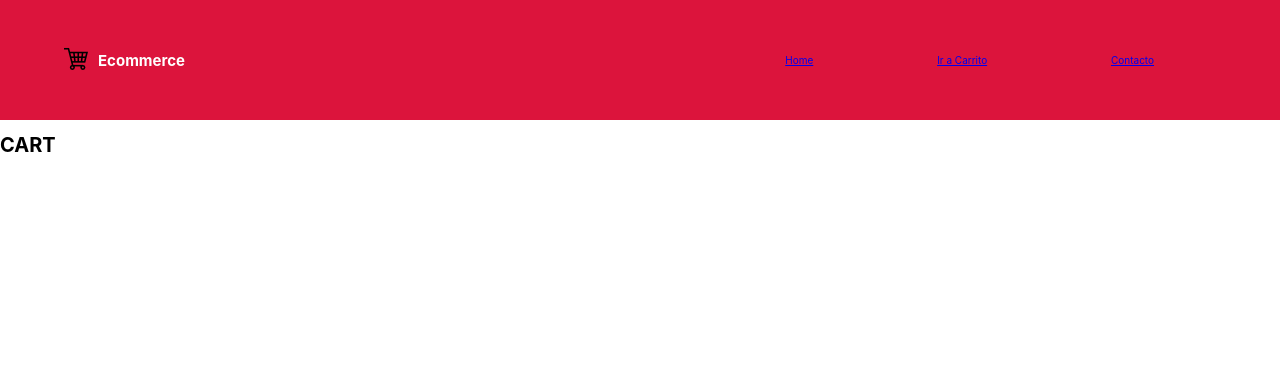
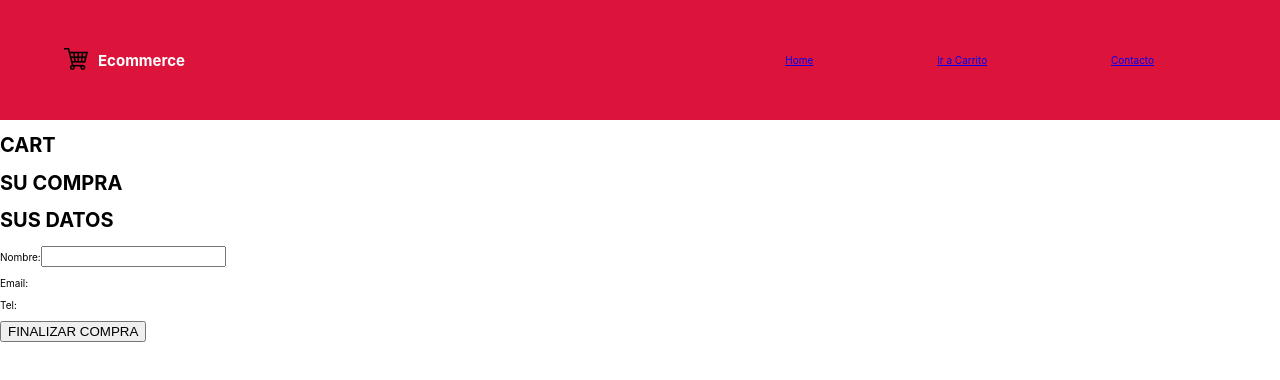
Before and after one commit to cgldev/ecommerce, a React (Create React App) app: page /cart in a window 1280 px wide. Shown: the top 380 px of the page. Built offline with nearby package versions, Linux system fonts and the light colour scheme.

Commit message:
cargar datos a firestore

```diff
--- a/src/components/Cart/Cart.js
+++ b/src/components/Cart/Cart.js
@@ -1,17 +1,43 @@
+import { useState } from "react";
 import { useCartContext } from "../../context/cartContext.js";
+
 export default function Cart() {
   const { games } = useCartContext();
 
+  const [carrito, setCarrito] = useState([]);
+
   console.log(games);
+  console.log(carrito);
+
   return (
     <>
       <h1>CART</h1>
+      <h1>SU COMPRA</h1>
       {games.map((game) => (
         <>
-          <h1>{game.game}</h1>
+          <h2>{game.game}</h2>
           <p>{game.cant}</p>
         </>
       ))}
+      <h1>SUS DATOS</h1>
+      <p>
+        Nombre:<input type="text" id="name"></input>
+      </p>
+      <p>Email:</p>
+      <p>Tel:</p>
+      <button
+        onClick={() => {
+          setCarrito([...carrito, games]);
+          let venta = {
+            buyer: { name: "Cesar", phone: "123456", email: "cesar@cesar.com" },
+            items: carrito,
+            //total: ,
+          };
+          console.log(venta);
+        }}
+      >
+        FINALIZAR COMPRA
+      </button>
     </>
   );
 }
--- a/src/components/Home/Home.js
+++ b/src/components/Home/Home.js
@@ -16,12 +16,14 @@ const Home = () => {
     const itemCollection = db.collection("items");
     //pedimos lo datos
     itemCollection.get().then((response) => {
+      if (response.size) {
         const aux = response.docs.map((element) => {
           return { id: element.id, ...element.data() };
         });
         //guadamos los datos en un estado
         setGames(aux);
         setLoading(false);
+      }
     });
   }, []);
   return (
--- a/src/components/NavBar/NavBar.js
+++ b/src/components/NavBar/NavBar.js
@@ -4,7 +4,6 @@ import "./NavBar.css";
 import CartIcon from "../CartIcon/CartIcon.js";
 
 const NavBar = () => {
-  const id = 20;
   return (
     <header className="main-head">
       <nav>
```
Also changed, not shown: src/components/Categoria/Categoria.js (added). Lines whose indentation alone changed are shown as unchanged.
